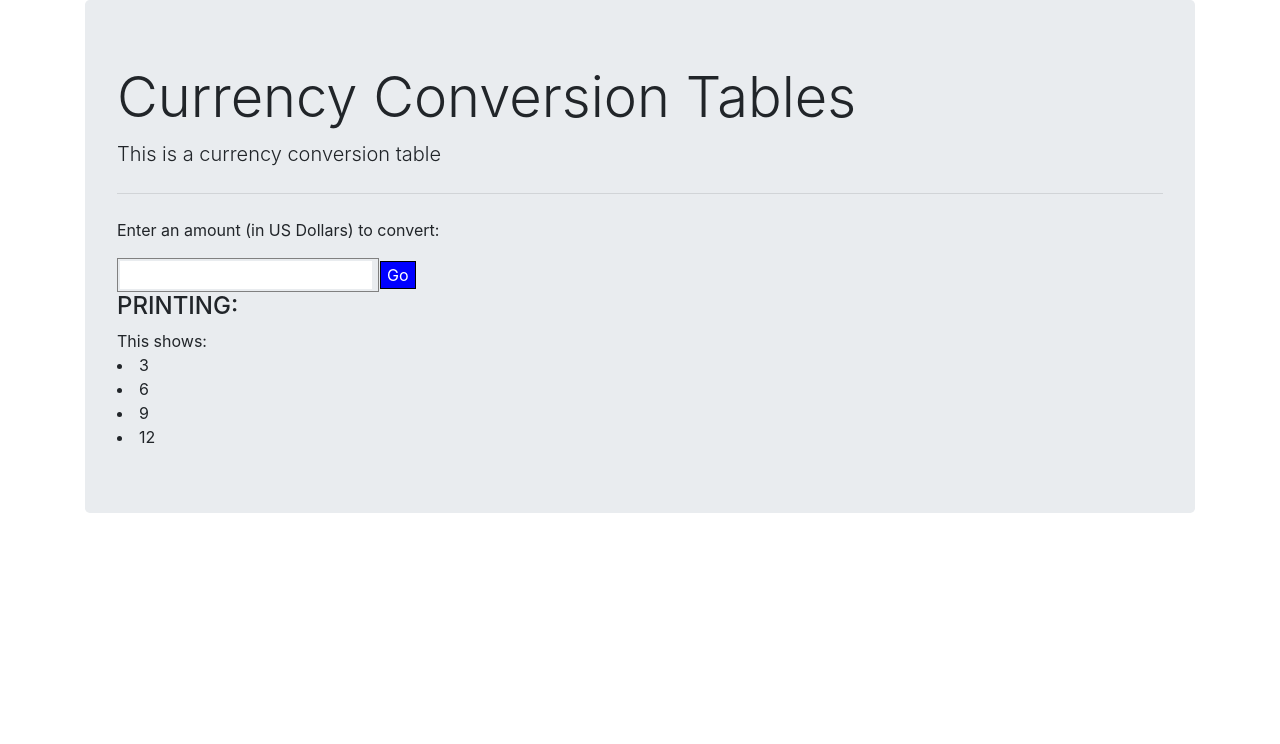
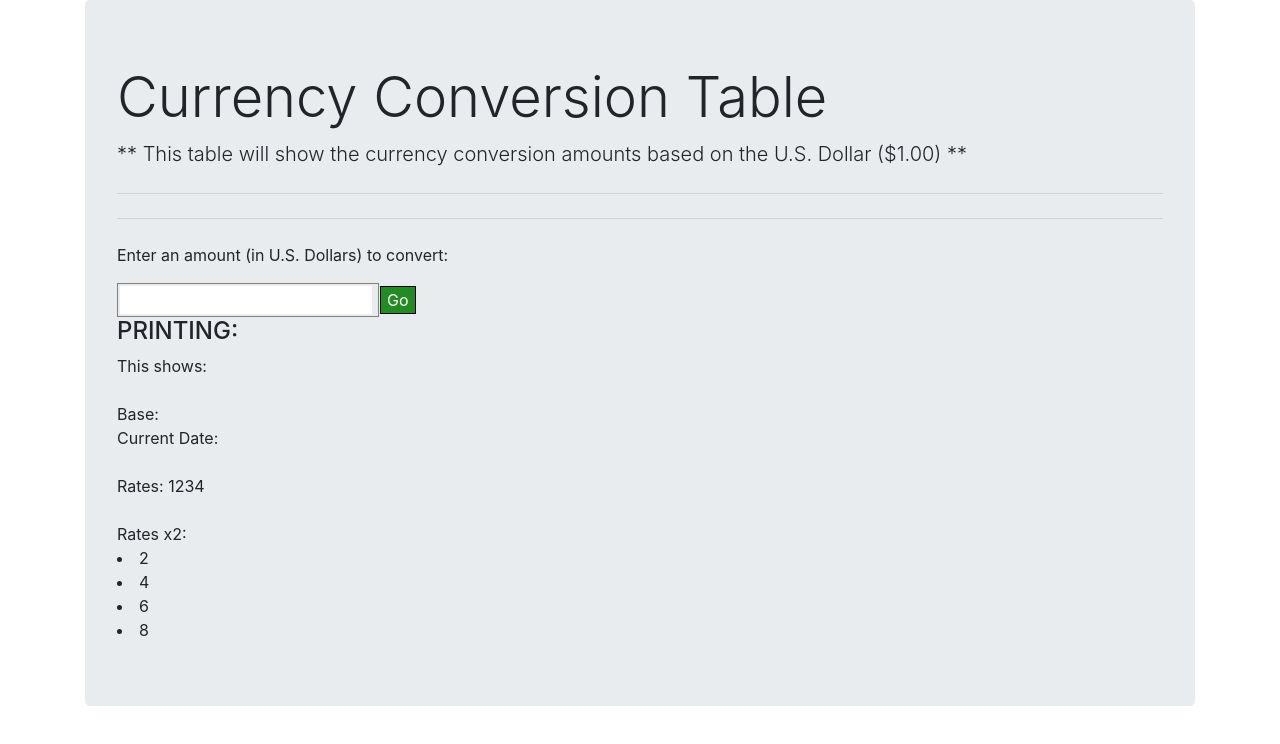
Before and after one commit to drygwelski2020/react-currency-converter, a React (Create React App) app: page / in a window 1280 px wide. Shown: the top 744 px of the page. Built offline with nearby package versions, Linux system fonts and the light colour scheme; no server answers; the HTML template or start-up script is replaced by a standard one.

Commit message:
Moved around some output code

```diff
--- a/src/App.jsx
+++ b/src/App.jsx
@@ -6,15 +6,17 @@ function App() {
   return (
     <div className="container">
       <div className="jumbotron">
-        <h1 className="display-4">Currency Conversion Tables</h1>
-        <p className="lead">This is a currency conversion table</p>
+        <h1 className="display-4">Currency Conversion Table</h1>
+        <p className="lead">
+          ** This table will show the currency conversion amounts based on the
+          U.S. Dollar ($1.00) **
+        </p>
         <hr className="my-4" />
-
+        <hr className="my-4" />
         <Router>
           <Switch>
             <Route exact path="/">
               <Currency />
-
             </Route>
           </Switch>
         </Router>
--- a/src/components/Currency.jsx
+++ b/src/components/Currency.jsx
@@ -6,15 +6,10 @@ export function Currency() {
   // Route caused *us* to be rendered
   //const params = useParams()
 
-  const [currencyDetails, setCurrencyDetails] = useState({
-    base: undefined,
-    rates: [],
-    date: undefined,
-  })
+  const [currencyDetails, setCurrencyDetails] = useState({})
 
   const loadCurrencyFromApi = () => {
     const url = `https://api.ratesapi.io/api/latest?base=USD`
-    console.log(`Loading from ${url}`)
 
     fetch(url)
       .then(response => response.json())
@@ -30,17 +25,17 @@ export function Currency() {
   })
   } */
 
+  //const rates = [{ 1: 'one' }, { 2: 'two' }, { 3: 'three' }, { 4: 'four' }]
   const rates = [1, 2, 3, 4]
-  const listItems = rates.map(rate => <li>{rate * 3}</li>)
+  const listItems = rates.map(rate => <li>{rate * 2}</li>)
 
   return (
     <>
-      <p>Enter an amount (in US Dollars) to convert: </p>
+      <p>Enter an amount (in U.S. Dollars) to convert: </p>
 
       <form>
         <input
           className="mr-2"
-          // onChange={event => setCurrencyDetails(event.target.value)}
           // onChange={event = showCurrencyRates(event.target.value)}
         />
         <button>Go</button>
@@ -50,10 +45,17 @@ export function Currency() {
         <div className="media-body">
           <h4 className="mt-0">PRINTING: {currencyDetails.base}</h4>
           This shows: <br />
-          {currencyDetails.base}
+          <br />
+          Base: {currencyDetails.base}
+          <br />
+          Current Date: {currencyDetails.date}
+          <br />
+          <br />
           {/* {currencyDetails.rates} */}
-          {listItems}
-          {currencyDetails.date}
+          Rates: {rates}
+          <br />
+          <br />
+          Rates x2: {listItems}
         </div>
       </div>
     </>
--- a/src/index.scss
+++ b/src/index.scss
@@ -7,7 +7,7 @@ html {
 }
 
 body {
-  margin: 0;
+  margin: 20;
   min-height: 100%;
 }
 
@@ -30,6 +30,6 @@ input:focus {
 
 button {
   border: 1px solid rgb(0, 0, 0);
-  background: blue;
+  background: forestgreen;
   color: white;
 }
```
